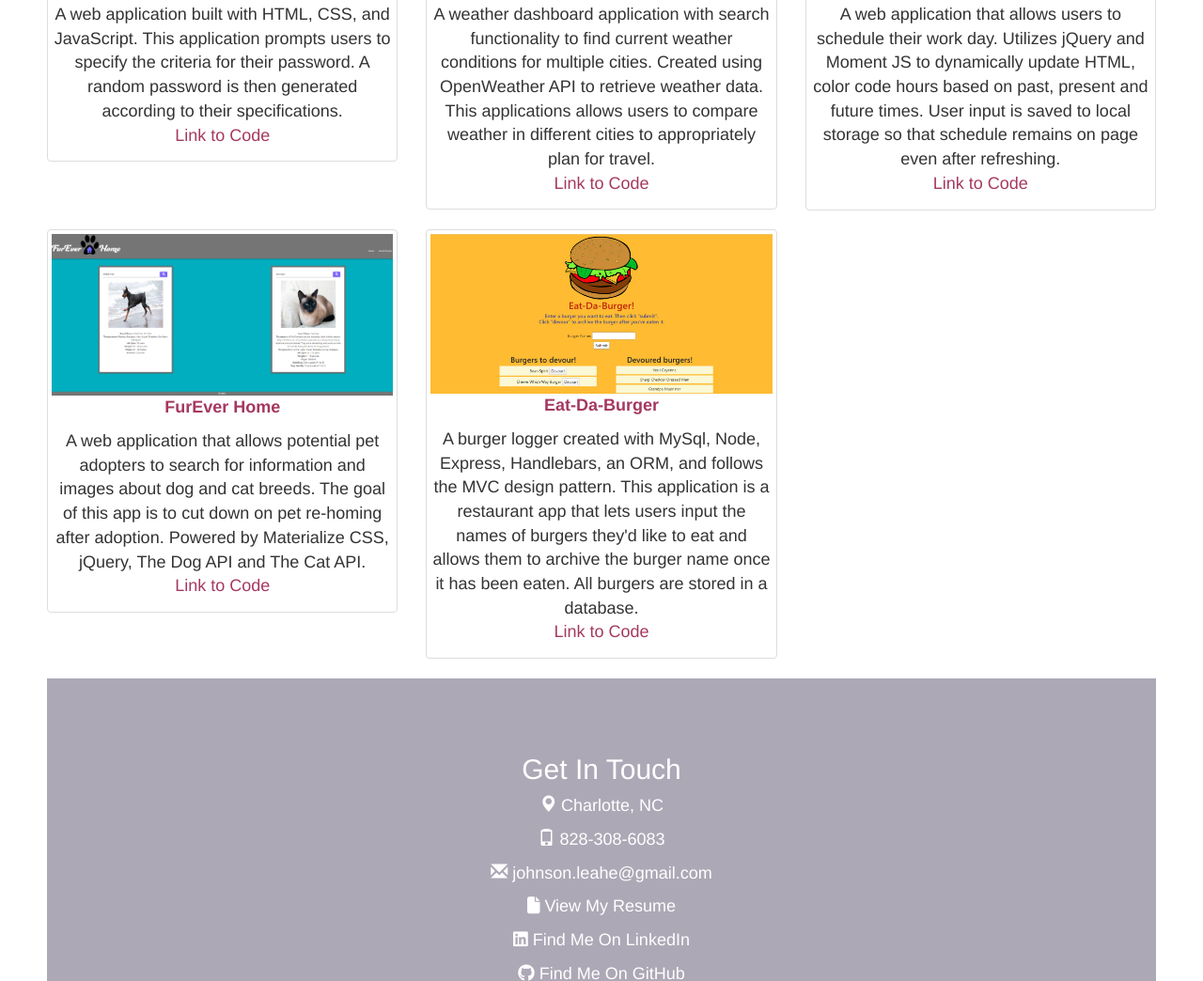
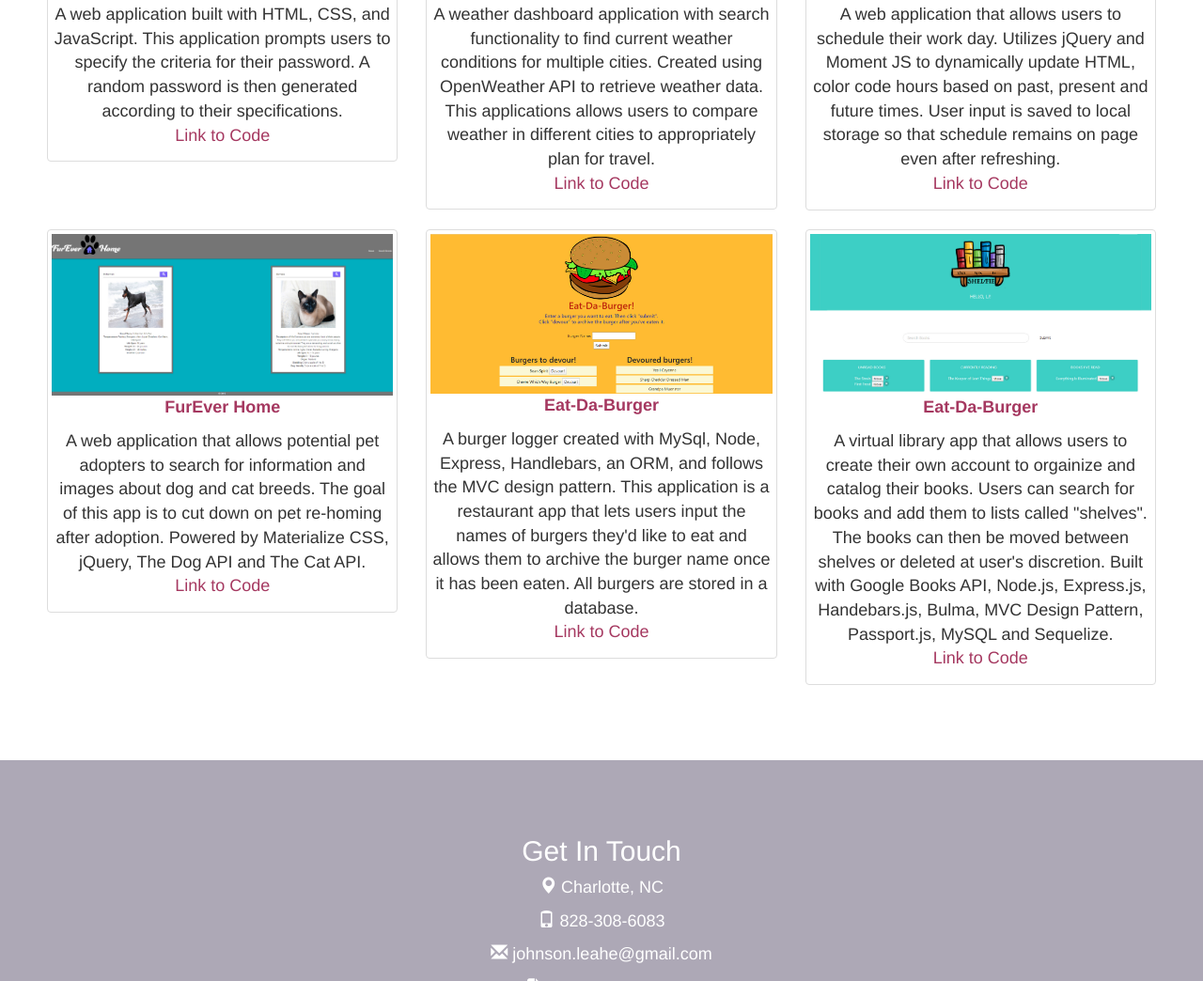
Before and after one commit to LJBarnes/_portfolio, a plain HTML site: page index.html in a window 1280 px wide. Shown: the part 1383-2427 px from the top of the page at 94% size. Drawn offline with nearby package versions, Linux system fonts and the light colour scheme; files whose address does not match are found by name.

Commit message:
update portfolio

```diff
--- a/index.html
+++ b/index.html
@@ -164,12 +164,30 @@
                             class="dark-link"><strong>Eat-Da-Burger</strong></a></p>
                     <p>A burger logger created with MySql, Node, Express, Handlebars, an ORM, and follows the
                         MVC design pattern. This application is a restaurant app that lets users input the names
-                        of burgers they'd like to eat and allows them to archive the burger name once it has been eaten. All burgers are stored in a database.
+                        of burgers they'd like to eat and allows them to archive the burger name once it has been eaten.
+                        All burgers are stored in a database.
                         <br>
                         <a href="https://github.com/LJBarnes/burger" class="dark-link">Link to Code</a>
                     </p>
                 </div>
+            </div>
+
                 <div class="col-sm-4">
+                    <div class="thumbnail">
+                        <img src="assets/images/shelfie.jpg" alt="Shelfie">
+                        <p><a href="https://aqueous-refuge-48419.herokuapp.com/"
+                                class="dark-link"><strong>Eat-Da-Burger</strong></a></p>
+                        <p>A virtual library app that allows users to create their own account to orgainize and catalog
+                            their books. Users can search for books and add them to lists
+                            called "shelves". The books can then be moved between shelves or
+                            deleted at user's discretion. Built with Google Books API, Node.js, Express.js,
+                            Handebars.js, Bulma, MVC Design Pattern,
+                            Passport.js, MySQL and Sequelize.
+                            <br>
+                            <a href="https://github.com/taylormbruno/project2" class="dark-link">Link to Code</a>
+                        </p>
+                    </div>
+                </div>
 
             </div>
         </div>
@@ -187,8 +205,8 @@
                 <p><i class="fas fa-file"></i> <a href="assets/images/leah_j_barnes.pdf" class="light-link">
                         View My
                         Resume</a>
-                        <p><i class="fab fa-linkedin"></i> <a
-                                href="https://www.linkedin.com/in/leah-j-barnes-93b06b135/" class="light-link"> Find
+                    <p><i class="fab fa-linkedin"></i> <a href="https://www.linkedin.com/in/leah-j-barnes-93b06b135/"
+                            class="light-link"> Find
                             Me
                             On LinkedIn</a></p>
                     <p><i class="fab fa-github"></i> <a href="https://github.com/LJBarnes" class="light-link">
```
Also changed, not shown: assets/images/shelfie.jpg (added), 1 other file. Lines whose indentation alone changed are shown as unchanged.
